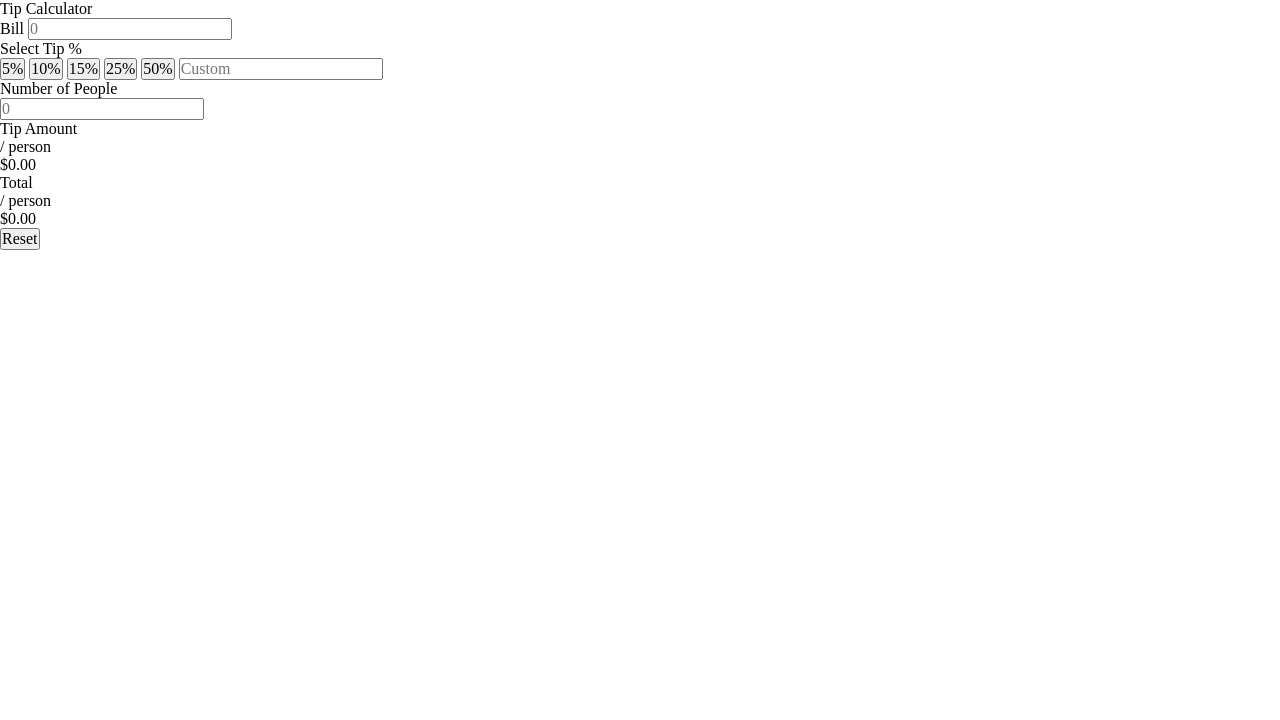
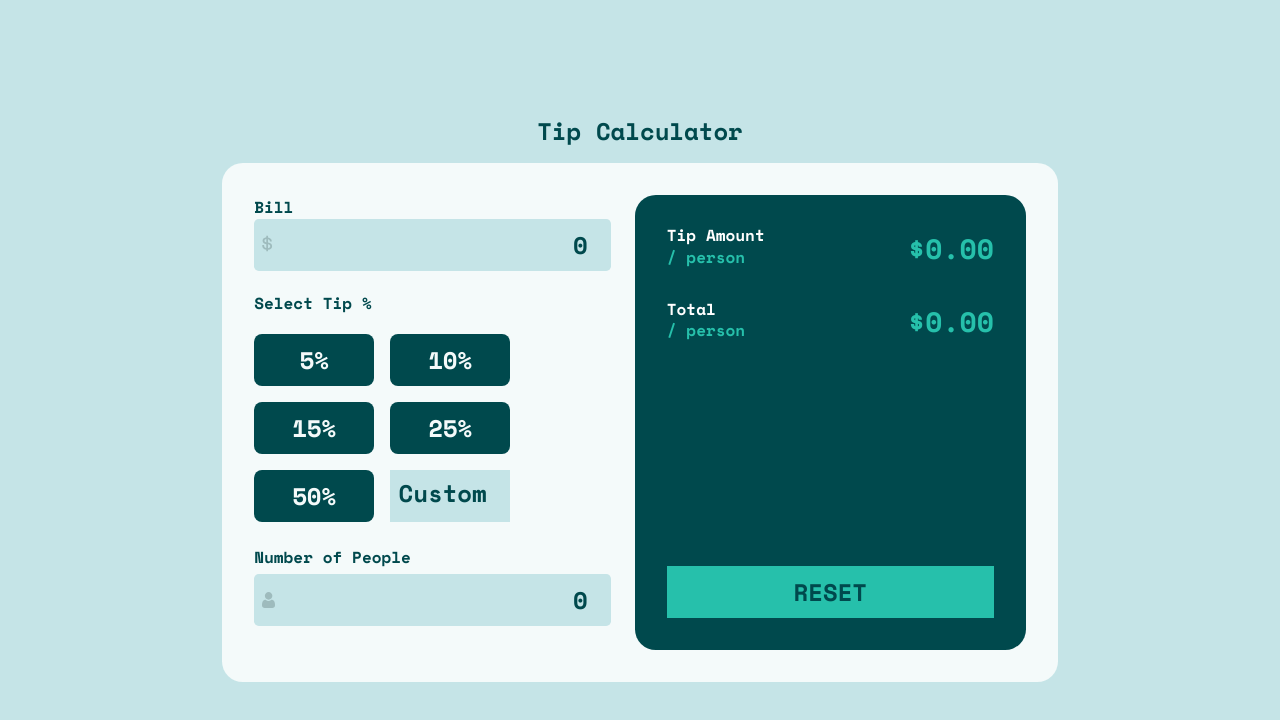
Before and after one commit to bestbrain06/tip-calculator-app, a plain HTML site: page index.html in a window 1280 px wide. Drawn offline with Linux system fonts and the light colour scheme.

Commit message:
made some changes

```diff
--- a/css/style.css
+++ b/css/style.css
@@ -33,7 +33,7 @@
   --clr-100: hsl(0, 0%, 100%);
 
   /* FONT FAMILY */
-  --ff: "SpaceMono";
+  --ff: "SpaceMono", sans-serif;
 
   /* FONT SIZES */
   --fs-small: 1rem;
@@ -45,3 +45,194 @@
   --fw-400: 400;
   --fw-700: 700;
 }
+
+/* GENERAL STYLING */
+
+body {
+  font-family: var(--ff);
+  background-color: var(--clr-500);
+  display: flex;
+  justify-content: center;
+  align-items: center;
+  min-height: 100vh;
+}
+
+h1,
+h2 {
+  line-height: 1.1;
+  color: var(--clr-800);
+  font-weight: var(--fw-700);
+}
+h1 {
+  font-size: var(--fs-large);
+}
+
+h2 {
+  font-size: var(--fs-small);
+}
+
+/* MAIN SECTION */
+.main-header {
+  margin-bottom: 1.2rem;
+  text-align: center;
+}
+
+/* CALCULATOR*/
+.calculator {
+  width: 100%;
+  background-color: var(--clr-200);
+  padding: 2rem;
+  border-radius: 1.3rem;
+}
+
+.calculator-input-panel {
+  width: 100%;
+  .bill-input-text {
+    color: var(--clr-800);
+    font-weight: var(--fw-700);
+    margin-bottom: 0.9rem;
+  }
+
+  .bill-input,
+  .people-input {
+    background-color: var(--clr-500);
+    color: var(--clr-800);
+    font-size: var(--fs-large);
+    text-align: right;
+    width: 100%;
+    display: block;
+    border: 0;
+    border-radius: 0.3rem;
+    padding: 0.5rem;
+  }
+
+  .bill-input::placeholder,
+  .people-input::placeholder {
+    color: var(--clr-800);
+  }
+
+  .people-input.error {
+    border: 3px solid #ff0000;
+    outline: 3px solid #ff0000;
+  }
+  .icon-dollar,
+  .icon-person {
+    position: relative;
+    top: -2.3rem;
+    left: 0.5rem;
+  }
+
+  .tip-header {
+    margin-bottom: 0.8rem;
+  }
+
+  .tip-buttons-wrapper {
+    width: 100%;
+    max-width: 500px;
+    margin: 1.3rem auto;
+    display: flex;
+    flex-wrap: wrap;
+    flex-grow: 1;
+    gap: 1rem;
+  }
+
+  .tip-buttons {
+    background-color: var(--clr-800);
+    color: var(--clr-200);
+    padding: 0.5rem 0;
+    border: 0;
+    border-radius: 0.5rem;
+    font-size: var(--fs-large);
+    width: 120px;
+  }
+
+  .custom-input {
+    padding: 0.5rem;
+    background-color: var(--clr-500);
+    border: 0;
+    width: 120px;
+  }
+
+  .custom-input::placeholder {
+    text-align: center;
+    color: var(--clr-800);
+    font-weight: var(--fw-700);
+    font-size: var(--fs-large);
+  }
+
+  .custom-input:focus {
+    border: 1px solid var(--clr-primary);
+    border-radius: 3px;
+  }
+
+  .people-header {
+    display: flex;
+    justify-content: space-between;
+    align-items: center;
+    margin-top: 1.7rem;
+    margin-bottom: 0.5rem;
+  }
+
+  .error-message {
+    color: #ff0000;
+  }
+}
+
+.calculator-screen {
+  background-color: var(--clr-800);
+  border-radius: 1.3rem;
+  width: 100%;
+  padding: 2rem;
+  display: flex;
+  flex-direction: column;
+  gap: 1.5rem;
+
+  .amounts {
+    display: flex;
+    flex-direction: column;
+    gap: 2rem;
+  }
+  .amount {
+    display: flex;
+    align-items: center;
+    justify-content: space-between;
+
+    .amount-text {
+      h2 {
+        color: var(--clr-100);
+      }
+      span {
+        color: var(--clr-primary);
+      }
+    }
+
+    .tip-amount,
+    .total-amount {
+      color: var(--clr-primary);
+      font-size: var(--fs-x-large);
+    }
+  }
+
+  .reset-button {
+    padding: 0.5rem 0;
+    background-color: var(--clr-primary);
+    color: var(--clr-800);
+    font-size: var(--fs-large);
+    text-transform: uppercase;
+    border: 0;
+  }
+}
+
+@media (min-width: 60em) {
+  .calculator {
+    display: flex;
+    flex-basis: 1;
+    gap: 1.5rem;
+  }
+
+  .calculator-screen {
+    display: flex;
+    flex-direction: column;
+    justify-content: space-between;
+  }
+}
--- a/index.html
+++ b/index.html
@@ -13,31 +13,53 @@
         <div class="calculator-input-panel">
           <label for="bill" class="bill-input-text">Bill</label>
           <input
-            type="text"
+            type="number"
             name="bill"
             id="bill"
             placeholder="0"
             class="bill-input"
           />
+          <img
+            src="images/icon-dollar.svg"
+            alt="icon-dollar"
+            class="icon-dollar"
+          />
 
           <h2 class="tip-header">Select Tip %</h2>
-          <button type="button" class="tip-buttons">5%</button>
-          <button type="button" class="tip-buttons">10%</button>
-          <button type="button" class="tip-buttons">15%</button>
-          <button type="button" class="tip-buttons">25%</button>
-          <button type="button" class="tip-buttons">50%</button>
-          <input type="text" name="custom" id="custom" placeholder="Custom" />
+          <div class="tip-buttons-wrapper">
+            <button type="button" class="tip-buttons" value="5">5%</button>
+            <button type="button" class="tip-buttons" value="10">10%</button>
+            <button type="button" class="tip-buttons" value="15">15%</button>
+            <button type="button" class="tip-buttons" value="25">25%</button>
+            <button type="button" class="tip-buttons" value="50">50%</button>
+            <input
+              type="number"
+              name="custom"
+              id="custom"
+              placeholder="Custom"
+              class="custom-input"
+            />
+          </div>
 
-          <h2 class="people-header">Number of People</h2>
+          <div class="people-header">
+            <h2 class="people-title">Number of People</h2>
+            <small class="error-message"></small>
+          </div>
           <input
-            type="text"
+            type="number"
             name="people"
             id="people"
             placeholder="0"
             class="people-input"
           />
+          <img
+            src="images/icon-person.svg"
+            alt="icon-person"
+            class="icon-person"
+          />
         </div>
         <div class="calculator-screen">
+          <div class="amounts">
             <div class="amount">
               <div class="amount-text">
                 <h2>Tip Amount</h2>
@@ -52,9 +74,11 @@
               </div>
               <span class="total-amount">$0.00</span>
             </div>
+          </div>
           <button type="button" class="reset-button">Reset</button>
         </div>
       </div>
     </main>
+    <script src="js/script.js"></script>
   </body>
 </html>
--- /dev/null
+++ b/js/script.js
@@ -0,0 +1,40 @@
+"use strict";
+
+// 1. get the bill value from the user
+// 2. get the tip-percent from the user
+// 3. get the number of people
+// 4. solve for the tip amount for a person
+// 5. solve for the total amount for a person
+
+const billInput = document.querySelector(".bill-input");
+const tipButtons = document.querySelectorAll(".tip-buttons");
+const peopleInput = document.querySelector(".people-input");
+const errorMessage = document.querySelector(".error-message");
+
+billInput.addEventListener("input", calcTip);
+tipButtons.forEach((button) => {
+  button.addEventListener("click", calcTip);
+});
+peopleInput.addEventListener("input", calcTip);
+
+function calcTip() {
+  const billValue = Number(billInput.value);
+  const tipPercent = Number(this.value);
+  const peopleValue = Number(peopleInput.value);
+
+  if (peopleValue <= 0) {
+    errorMessage.textContent = "Can't be zero";
+    peopleInput.classList.add(".error");
+  } else {
+    errorMessage.textContent = " ";
+    peopleInput.classList.remove(".error");
+  }
+
+  //   console.log(billValue);
+  //   console.log(tipPercent);
+  //   console.log(peopleValue);
+
+  let tipAmount = billValue * (tipPercent / 100);
+  tipAmount = tipAmount / peopleValue;
+  console.log(tipAmount);
+}
```
Also changed, not shown: images/favicon-32x32.png (added), images/icon-dollar.svg (added), images/icon-person.svg (added), images/logo.svg (added). Lines whose indentation alone changed are shown as unchanged.
